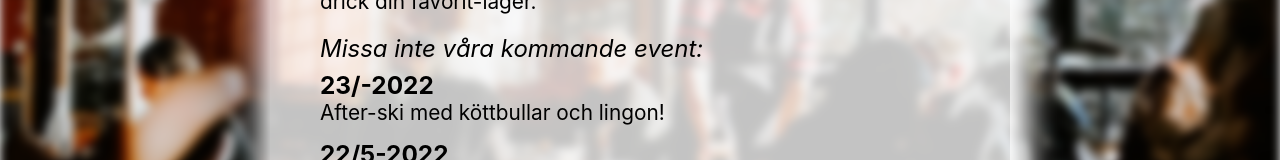
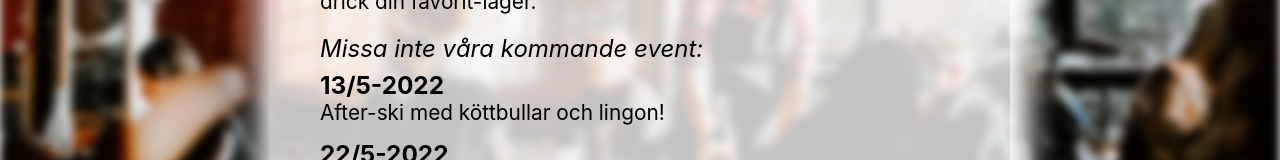
Before and after one commit to NikolaSalamurovic/Husman-Reactproject, a React (Create React App) app: page /About in a window 1280 px wide. Shown: the part 402-562 px from the top of the page. Built offline with nearby package versions, Linux system fonts and the light colour scheme.

Commit message:
changed about date

```diff
--- a/src/components/About/About.tsx
+++ b/src/components/About/About.tsx
@@ -17,7 +17,7 @@ export function About() {
             <p className="aboutEvents">Missa inte våra kommande event:</p>
             <ul>
               <li className="listItemEvents">
-                <h3>23/-2022</h3>
+                <h3>13/5-2022</h3>
                 <p>After-ski med köttbullar och lingon!</p>
               </li>
               <li className="listItemEvents">
```
